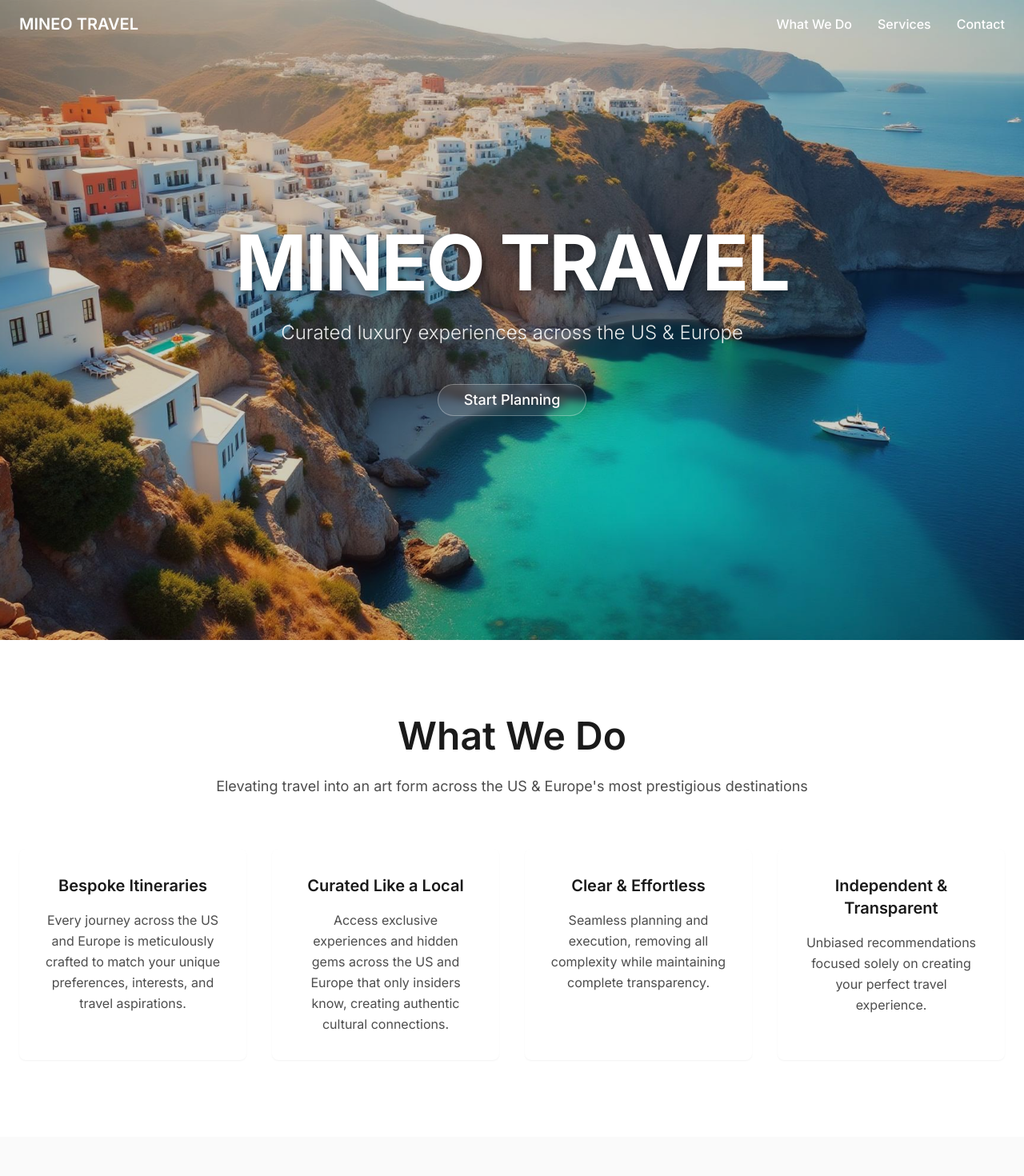
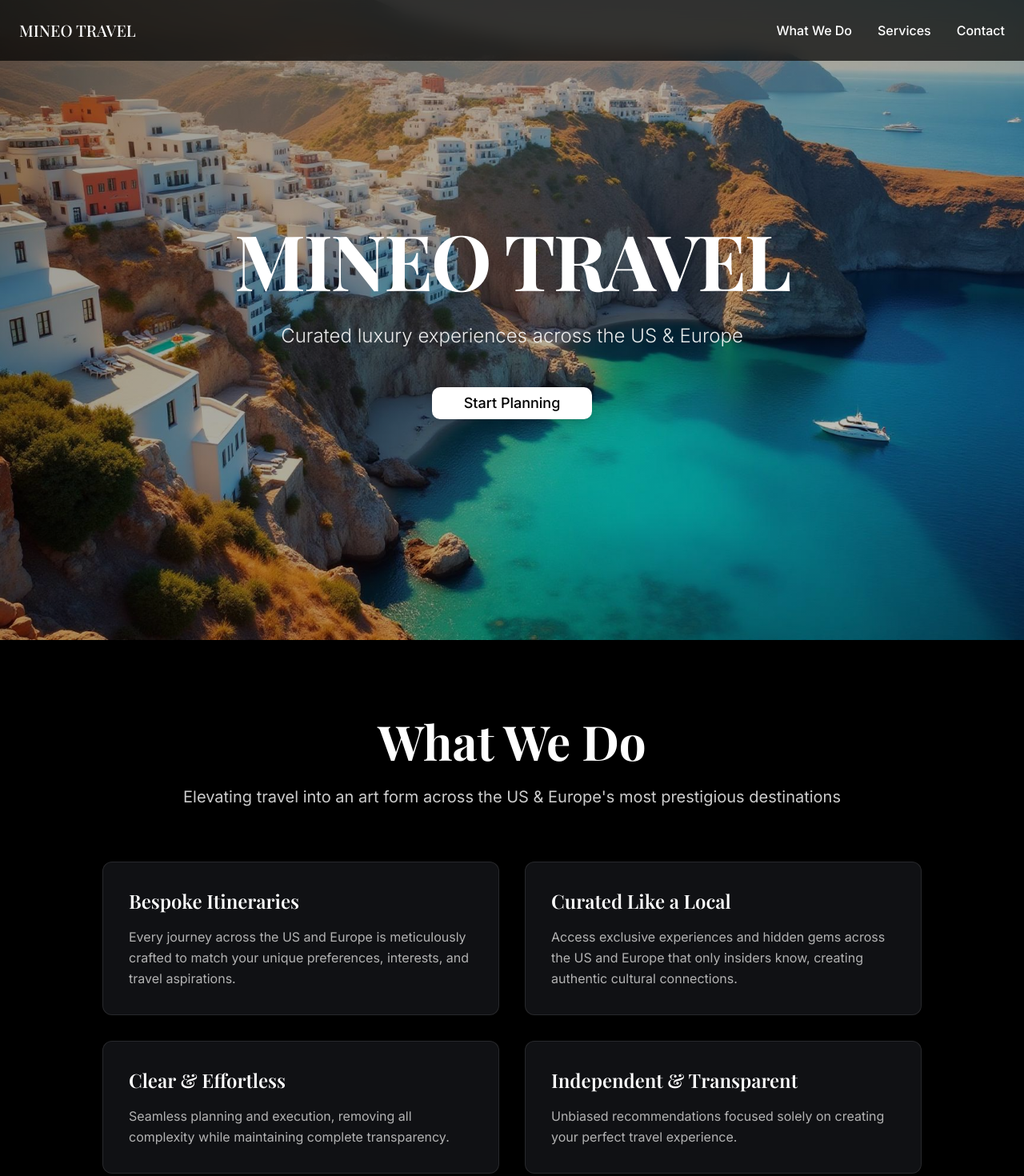
Before and after one commit to giomineo4/voyage-refactor-spark, a React (Vite) app: page / in a window 1280 px wide. Shown: the top 1470 px of the page at 80% size. Built offline with nearby package versions, Linux system fonts and the light colour scheme.

Commit message:
Refine website to match preview
Implement detailed styling and layout changes based on user's comprehensive description, ensuring accuracy in navigation, hero section, content sections, contact form, footer, and overall visual aesthetics including typography, color palette, spacing, and animations.

```diff
--- a/src/components/Contact.tsx
+++ b/src/components/Contact.tsx
@@ -1,6 +1,5 @@
 import { useState } from "react";
 import { Button } from "@/components/ui/button";
-import { Card, CardContent, CardHeader, CardTitle } from "@/components/ui/card";
 import { Input } from "@/components/ui/input";
 import { Label } from "@/components/ui/label";
 import { Textarea } from "@/components/ui/textarea";
@@ -18,14 +17,12 @@ const Contact = () => {
   const handleSubmit = (e: React.FormEvent) => {
     e.preventDefault();
 
-    // Simulate form submission
     toast({
       title: "Message Sent!",
       description: "We'll get back to you within 24 hours to start planning your dream journey.",
       duration: 5000,
     });
 
-    // Reset form
     setFormData({ name: "", email: "", destination: "", dreams: "" });
   };
 
@@ -42,28 +39,26 @@ const Contact = () => {
   ];
 
   return (
-    <section id="contact" className="py-24 bg-white">
+    <section id="contact" className="py-24 bg-black">
       <div className="max-w-7xl mx-auto px-6">
+        {/* Centered heading */}
         <div className="text-center mb-16">
-          <h2 className="section-title text-gray-900">Contact Us</h2>
-          <p className="text-lg text-gray-600 max-w-2xl mx-auto leading-relaxed">
+          <h2 className="font-serif text-5xl md:text-6xl font-bold text-white mb-6">
+            Contact Us
+          </h2>
+          <p className="font-sans text-xl text-white/80 max-w-3xl mx-auto leading-relaxed">
             Ready to discover hidden treasures across the US & Europe?
           </p>
         </div>
 
+        {/* Two-column layout */}
         <div className="grid lg:grid-cols-2 gap-12 max-w-6xl mx-auto">
-          {/* Contact Form */}
-          <Card className="card-clean border border-gray-200 bg-white">
-            <CardHeader>
-              <CardTitle className="text-2xl text-gray-900">
-                Start Your Journey
-              </CardTitle>
-            </CardHeader>
-            <CardContent>
+
+          {/* Left column - Form */}
+          <div className="card-dark p-8">
             <form onSubmit={handleSubmit} className="space-y-6">
-                <div className="grid md:grid-cols-2 gap-4">
               <div className="space-y-2">
-                    <Label htmlFor="name" className="text-gray-700 font-medium">
+                <Label htmlFor="name" className="font-sans text-white font-medium">
                   Name *
                 </Label>
                 <Input
@@ -72,11 +67,12 @@ const Contact = () => {
                   value={formData.name}
                   onChange={handleInputChange}
                   required
-                      className="border-gray-300 focus:border-gray-500"
+                  className="bg-cardDark border-white/20 text-white placeholder:text-white/50 focus:border-white/50"
                 />
               </div>
+
               <div className="space-y-2">
-                    <Label htmlFor="email" className="text-gray-700 font-medium">
+                <Label htmlFor="email" className="font-sans text-white font-medium">
                   Email *
                 </Label>
                 <Input
@@ -86,13 +82,12 @@ const Contact = () => {
                   value={formData.email}
                   onChange={handleInputChange}
                   required
-                      className="border-gray-300 focus:border-gray-500"
+                  className="bg-cardDark border-white/20 text-white placeholder:text-white/50 focus:border-white/50"
                 />
-                  </div>
               </div>
 
               <div className="space-y-2">
-                  <Label htmlFor="destination" className="text-gray-700 font-medium">
+                <Label htmlFor="destination" className="font-sans text-white font-medium">
                   Destination of Interest
                 </Label>
                 <Input
@@ -100,13 +95,12 @@ const Contact = () => {
                   name="destination"
                   value={formData.destination}
                   onChange={handleInputChange}
-                    placeholder="e.g., Tuscany, French Riviera, Greek Islands..."
-                    className="border-gray-300 focus:border-gray-500"
+                  className="bg-cardDark border-white/20 text-white placeholder:text-white/50 focus:border-white/50"
                 />
               </div>
 
               <div className="space-y-2">
-                  <Label htmlFor="dreams" className="text-gray-700 font-medium">
+                <Label htmlFor="dreams" className="font-sans text-white font-medium">
                   Travel Dreams
                 </Label>
                 <Textarea
@@ -115,58 +109,45 @@ const Contact = () => {
                   value={formData.dreams}
                   onChange={handleInputChange}
                   rows={4}
-                    placeholder="Tell us about your perfect luxury travel experience..."
-                    className="border-gray-300 focus:border-gray-500 resize-none"
+                  className="bg-cardDark border-white/20 text-white placeholder:text-white/50 focus:border-white/50 resize-none"
                 />
               </div>
 
+              {/* Wide white button */}
               <Button
                 type="submit"
-                  className="w-full bg-gray-900 hover:bg-gray-800 text-white font-medium py-3"
+                className="w-full bg-white hover:bg-gray-100 text-black font-sans font-medium py-4 text-lg"
               >
                 Send Message
               </Button>
             </form>
-            </CardContent>
-          </Card>
+          </div>
 
-          {/* Contact Info & Promises */}
-          <div className="space-y-8">
-            <Card className="card-clean border border-gray-200 bg-white">
-              <CardHeader>
-                <CardTitle className="text-2xl text-gray-900">
-                  Email Us Directly
-                </CardTitle>
-              </CardHeader>
-              <CardContent>
+          {/* Right column - Our Promise */}
+          <div className="card-dark p-8">
+            <h3 className="font-serif text-2xl font-semibold text-white mb-6">
+              Our Promise
+            </h3>
+
+            {/* Direct email */}
+            <div className="mb-8">
               <a
                 href="mailto:hello@mineotravel.com"
-                  className="text-gray-700 font-medium text-lg hover:text-gray-900 transition-colors"
+                className="font-sans text-white text-lg hover:text-white/80 transition-colors"
               >
                 hello@mineotravel.com
               </a>
-              </CardContent>
-            </Card>
+            </div>
 
-            <Card className="card-clean border border-gray-200 bg-white">
-              <CardHeader>
-                <CardTitle className="text-2xl text-gray-900">
-                  Our Promise
-                </CardTitle>
-              </CardHeader>
-              <CardContent>
-                <ul className="space-y-3">
+            {/* Four promises list */}
+            <ul className="space-y-4">
               {promises.map((promise, index) => (
                 <li key={index} className="flex items-center gap-3">
-                      <div className="w-2 h-2 bg-gray-400 rounded-full flex-shrink-0" />
-                      <span className="text-gray-700 font-medium">
-                        {promise}
-                      </span>
+                  <div className="w-2 h-2 bg-white rounded-full flex-shrink-0" />
+                  <span className="font-sans text-white/90">{promise}</span>
                 </li>
               ))}
             </ul>
-              </CardContent>
-            </Card>
           </div>
         </div>
       </div>
--- /dev/null
+++ b/src/components/Footer.tsx
@@ -0,0 +1,29 @@
+const Footer = () => {
+  return (
+    <footer className="bg-black border-t border-white/10">
+      <div className="max-w-7xl mx-auto px-6 py-12">
+        {/* Thin dividing line is handled by border-t above */}
+
+        {/* Centered footer content */}
+        <div className="text-center space-y-4">
+          {/* Brand name and tagline */}
+          <div>
+            <h4 className="font-serif text-xl font-medium text-white mb-2">
+              MINEO TRAVEL
+            </h4>
+            <p className="font-sans text-white/80">
+              Curated luxury travel experiences for the discerning explorer
+            </p>
+          </div>
+
+          {/* Copyright notice */}
+          <p className="font-sans text-white/60 text-sm">
+            © 2025 Mineo Travel. All rights reserved.
+          </p>
+        </div>
+      </div>
+    </footer>
+  );
+};
+
+export default Footer;
--- a/src/components/Hero.tsx
+++ b/src/components/Hero.tsx
@@ -20,20 +20,25 @@ const Hero = () => {
         backgroundRepeat: 'no-repeat'
       }}
     >
-      {/* Subtle overlay */}
-      <div className="absolute inset-0 bg-black/20" />
+      {/* Dark gradient overlay */}
+      <div className="absolute inset-0 hero-overlay" />
 
       {/* Content */}
       <div className="relative z-10 text-center px-6 max-w-4xl">
-        <h1 className="hero-title mb-6">
+        {/* Large serif headline */}
+        <h1 className="font-serif text-6xl md:text-8xl font-bold text-white mb-8 tracking-tight">
           MINEO TRAVEL
         </h1>
-        <p className="text-xl md:text-2xl text-white/90 mb-12 font-light max-w-2xl mx-auto leading-relaxed">
+
+        {/* Smaller sans-serif tagline */}
+        <p className="font-sans text-xl md:text-2xl text-white/90 mb-12 font-light max-w-3xl mx-auto leading-relaxed">
           Curated luxury experiences across the US & Europe
         </p>
+
+        {/* White pill-shaped button with black text */}
         <Button
           onClick={scrollToContact}
-          className="bg-white/10 hover:bg-white/20 text-white border border-white/30 backdrop-blur-sm px-8 py-3 text-lg font-medium rounded-full transition-all duration-300"
+          className="btn-pill bg-white hover:bg-gray-100 text-black font-sans font-medium px-10 py-4 text-lg transition-all duration-300 shadow-lg"
         >
           Start Planning
         </Button>
--- a/src/components/Navigation.tsx
+++ b/src/components/Navigation.tsx
@@ -1,17 +1,4 @@
-import { useState, useEffect } from "react";
-
 const Navigation = () => {
-  const [isScrolled, setIsScrolled] = useState(false);
-
-  useEffect(() => {
-    const handleScroll = () => {
-      setIsScrolled(window.scrollY > 50);
-    };
-
-    window.addEventListener("scroll", handleScroll);
-    return () => window.removeEventListener("scroll", handleScroll);
-  }, []);
-
   const scrollToSection = (sectionId: string) => {
     const element = document.getElementById(sectionId);
     if (element) {
@@ -20,38 +7,34 @@ const Navigation = () => {
   };
 
   return (
-    <nav
-      className={`fixed top-0 left-0 right-0 z-50 transition-all duration-300 ${
-        isScrolled
-          ? "bg-white/95 backdrop-blur-sm border-b border-gray-200"
-          : "bg-transparent"
-      }`}
-    >
-      <div className="max-w-7xl mx-auto px-6 py-4">
+    <nav className="fixed top-0 left-0 right-0 z-50 nav-overlay">
+      <div className="max-w-7xl mx-auto px-6 py-6">
         <div className="flex items-center justify-between">
+          {/* Brand Name - Serif Font */}
           <div
-            className="text-xl font-semibold cursor-pointer text-white"
+            className="font-serif text-xl font-medium cursor-pointer text-white"
             onClick={() => scrollToSection("hero")}
           >
             MINEO TRAVEL
           </div>
 
+          {/* Navigation Links */}
           <div className="hidden md:flex items-center space-x-8">
             <button
               onClick={() => scrollToSection("what-we-do")}
-              className="text-white hover:text-gray-200 font-medium transition-colors"
+              className="text-white hover:text-gray-300 font-sans font-medium transition-colors duration-300"
             >
               What We Do
             </button>
             <button
               onClick={() => scrollToSection("services")}
-              className="text-white hover:text-gray-200 font-medium transition-colors"
+              className="text-white hover:text-gray-300 font-sans font-medium transition-colors duration-300"
             >
               Services
             </button>
             <button
               onClick={() => scrollToSection("contact")}
-              className="text-white hover:text-gray-200 font-medium transition-colors"
+              className="text-white hover:text-gray-300 font-sans font-medium transition-colors duration-300"
             >
               Contact
             </button>
--- a/src/components/WhatWeDo.tsx
+++ b/src/components/WhatWeDo.tsx
@@ -1,5 +1,3 @@
-import { Card, CardContent } from "@/components/ui/card";
-
 const features = [
   {
     title: "Bespoke Itineraries",
@@ -21,30 +19,34 @@ const features = [
 
 const WhatWeDo = () => {
   return (
-    <section id="what-we-do" className="py-24 bg-white">
+    <section id="what-we-do" className="py-24 bg-black">
       <div className="max-w-7xl mx-auto px-6">
+        {/* Centered heading - White serif font */}
         <div className="text-center mb-16">
-          <h2 className="section-title text-gray-900">What We Do</h2>
-          <p className="text-lg text-gray-600 max-w-3xl mx-auto leading-relaxed">
+          <h2 className="font-serif text-5xl md:text-6xl font-bold text-white mb-6">
+            What We Do
+          </h2>
+          <p className="font-sans text-xl text-white/80 max-w-4xl mx-auto leading-relaxed">
             Elevating travel into an art form across the US & Europe's most prestigious destinations
           </p>
         </div>
 
-        <div className="grid md:grid-cols-2 lg:grid-cols-4 gap-8">
+        {/* 2x2 grid of dark cards with rounded corners */}
+        <div className="grid md:grid-cols-2 gap-8 max-w-5xl mx-auto">
           {features.map((feature, index) => (
-            <Card
+            <div
               key={index}
-              className="card-clean border-0 bg-white"
+              className="card-dark p-8"
             >
-              <CardContent className="p-8 text-center">
-                <h3 className="text-xl font-semibold mb-4 text-gray-900">
-                  {feature.title}
-                </h3>
-                <p className="text-gray-600 leading-relaxed">
-                  {feature.description}
-                </p>
-              </CardContent>
-            </Card>
+              {/* Card heading - serif typeface */}
+              <h3 className="font-serif text-2xl font-semibold text-white mb-4">
+                {feature.title}
+              </h3>
+              {/* Description - light grey sans-serif text */}
+              <p className="font-sans text-textMuted leading-relaxed">
+                {feature.description}
+              </p>
+            </div>
           ))}
         </div>
       </div>
--- a/src/index.css
+++ b/src/index.css
@@ -1,76 +1,43 @@
-@import url('https://fonts.googleapis.com/css2?family=Inter:wght@300;400;500;600;700&display=swap');
+@import url('https://fonts.googleapis.com/css2?family=Playfair+Display:wght@400;500;600;700&family=Inter:wght@300;400;500;600&display=swap');
 
 @tailwind base;
 @tailwind components;
 @tailwind utilities;
 
-/* Clean Minimal Design System - MINEO TRAVEL */
+/* MINEO TRAVEL - Exact Match Design System */
 
 @layer base {
   :root {
-    /* Base Colors - Clean & Minimal */
-    --background: 0 0% 100%;
-    --foreground: 0 0% 10%;
+    /* Exact Colors from Description */
+    --background: 0 0% 0%; /* #000 */
+    --foreground: 0 0% 100%; /* #ffffff */
 
-    /* Clean Design Colors */
+    --card-dark: 220 13% 7%; /* #0f0f12 */
+    --text-muted: 0 0% 70%; /* muted grey */
+
     --white: 0 0% 100%;
-    --black: 0 0% 10%;
-    --gray-50: 0 0% 98%;
-    --gray-100: 0 0% 95%;
-    --gray-200: 0 0% 90%;
-    --gray-300: 0 0% 85%;
-    --gray-400: 0 0% 70%;
-    --gray-500: 0 0% 50%;
-    --gray-600: 0 0% 30%;
-    --gray-700: 0 0% 20%;
-    --gray-800: 0 0% 15%;
-    --gray-900: 0 0% 10%;
+    --black: 0 0% 0%;
 
     /* Semantic Colors */
-    --card: 0 0% 100%;
-    --card-foreground: 0 0% 10%;
-
-    --popover: 0 0% 100%;
-    --popover-foreground: 0 0% 10%;
-
-    --primary: 0 0% 10%;
-    --primary-foreground: 0 0% 100%;
-
-    --secondary: 0 0% 95%;
-    --secondary-foreground: 0 0% 10%;
-
-    --muted: 0 0% 95%;
-    --muted-foreground: 0 0% 50%;
-
-    --accent: 0 0% 10%;
-    --accent-foreground: 0 0% 100%;
-
-    --destructive: 0 84% 60%;
-    --destructive-foreground: 0 0% 100%;
-
-    --border: 0 0% 90%;
-    --input: 0 0% 95%;
-    --ring: 0 0% 10%;
-
-    --radius: 0.5rem;
-
-    /* Custom Design Tokens */
-    --hero-overlay: linear-gradient(135deg, hsl(0 0% 0% / 0.3), hsl(0 0% 0% / 0.1));
-    --section-bg: hsl(0 0% 100%);
-    --card-shadow: 0 4px 20px hsl(0 0% 0% / 0.08);
+    --card: 220 13% 7%;
+    --card-foreground: 0 0% 100%;
+    --primary: 0 0% 100%;
+    --primary-foreground: 0 0% 0%;
+    --secondary: 220 13% 7%;
+    --secondary-foreground: 0 0% 100%;
+    --muted: 0 0% 70%;
+    --muted-foreground: 0 0% 70%;
+    --border: 0 0% 20%;
+    --input: 220 13% 7%;
+    --ring: 0 0% 100%;
+    --radius: 0.75rem;
 
     /* Typography */
-    --font-sans: 'Inter', -apple-system, BlinkMacSystemFont, 'Segoe UI', Roboto, sans-serif;
+    --font-serif: 'Playfair Display', serif;
+    --font-sans: 'Inter', sans-serif;
 
-    /* Animations */
-    --transition-smooth: all 0.3s cubic-bezier(0.4, 0, 0.2, 1);
-  }
-
-  .dark {
-    --background: 0 0% 10%;
-    --foreground: 0 0% 100%;
-    --card: 0 0% 15%;
-    --card-foreground: 0 0% 100%;
+    /* Transitions */
+    --transition: all 0.3s cubic-bezier(0.4, 0, 0.2, 1);
   }
 }
 
@@ -80,30 +47,32 @@
   }
 
   body {
-    @apply bg-background text-foreground font-sans antialiased;
+    @apply bg-black text-white;
+    font-family: var(--font-sans);
   }
 
   h1, h2, h3, h4, h5, h6 {
-    font-family: var(--font-sans);
+    font-family: var(--font-serif);
   }
 }
 
 @layer components {
-  .hero-title {
-    @apply text-6xl md:text-8xl font-bold tracking-tight text-white;
-    text-shadow: 2px 4px 12px rgba(0, 0, 0, 0.5);
+  .nav-overlay {
+    background: rgba(0, 0, 0, 0.7);
+    backdrop-filter: blur(10px);
   }
 
-  .section-title {
-    @apply text-4xl md:text-5xl font-semibold mb-6;
+  .hero-overlay {
+    background: linear-gradient(135deg, rgba(0, 0, 0, 0.4), rgba(0, 0, 0, 0.2));
   }
 
-  .card-clean {
-    box-shadow: var(--card-shadow);
-    transition: var(--transition-smooth);
+  .card-dark {
+    background: hsl(var(--card-dark));
+    border: 1px solid rgba(255, 255, 255, 0.1);
+    border-radius: var(--radius);
   }
 
-  .card-clean:hover {
-    transform: translateY(-2px);
+  .btn-pill {
+    border-radius: 50px;
   }
 }
--- a/src/pages/Index.tsx
+++ b/src/pages/Index.tsx
@@ -3,15 +3,17 @@ import Hero from "@/components/Hero";
 import WhatWeDo from "@/components/WhatWeDo";
 import Services from "@/components/Services";
 import Contact from "@/components/Contact";
+import Footer from "@/components/Footer";
 
 const Index = () => {
   return (
-    <div className="smooth-scroll">
+    <div className="min-h-screen">
       <Navigation />
       <Hero />
       <WhatWeDo />
       <Services />
       <Contact />
+      <Footer />
     </div>
   );
 };
--- a/tailwind.config.ts
+++ b/tailwind.config.ts
@@ -19,7 +19,8 @@ export default {
 		},
 		extend: {
 			fontFamily: {
-				sans: ['var(--font-sans)', 'Inter', '-apple-system', 'BlinkMacSystemFont', 'sans-serif'],
+				serif: ['var(--font-serif)', 'Playfair Display', 'serif'],
+				sans: ['var(--font-sans)', 'Inter', 'sans-serif'],
 			},
 			colors: {
 				border: 'hsl(var(--border))',
@@ -27,20 +28,8 @@ export default {
 				ring: 'hsl(var(--ring))',
 				background: 'hsl(var(--background))',
 				foreground: 'hsl(var(--foreground))',
-				white: 'hsl(var(--white))',
-				black: 'hsl(var(--black))',
-				gray: {
-					50: 'hsl(var(--gray-50))',
-					100: 'hsl(var(--gray-100))',
-					200: 'hsl(var(--gray-200))',
-					300: 'hsl(var(--gray-300))',
-					400: 'hsl(var(--gray-400))',
-					500: 'hsl(var(--gray-500))',
-					600: 'hsl(var(--gray-600))',
-					700: 'hsl(var(--gray-700))',
-					800: 'hsl(var(--gray-800))',
-					900: 'hsl(var(--gray-900))',
-				},
+				cardDark: 'hsl(var(--card-dark))',
+				textMuted: 'hsl(var(--text-muted))',
 				primary: {
 					DEFAULT: 'hsl(var(--primary))',
 					foreground: 'hsl(var(--primary-foreground))'
```
Also changed, not shown: src/components/Services.tsx (+20 -20 lines). Lines whose indentation alone changed are shown as unchanged.
